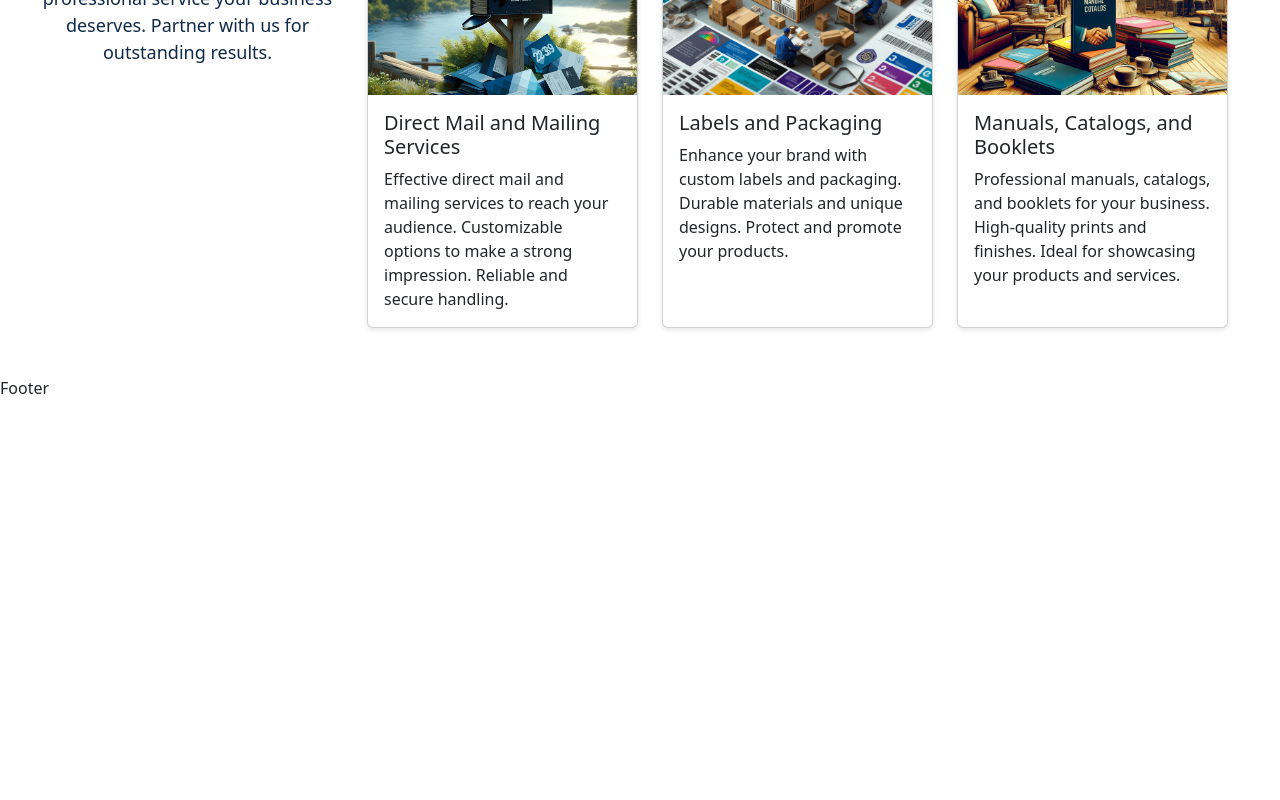
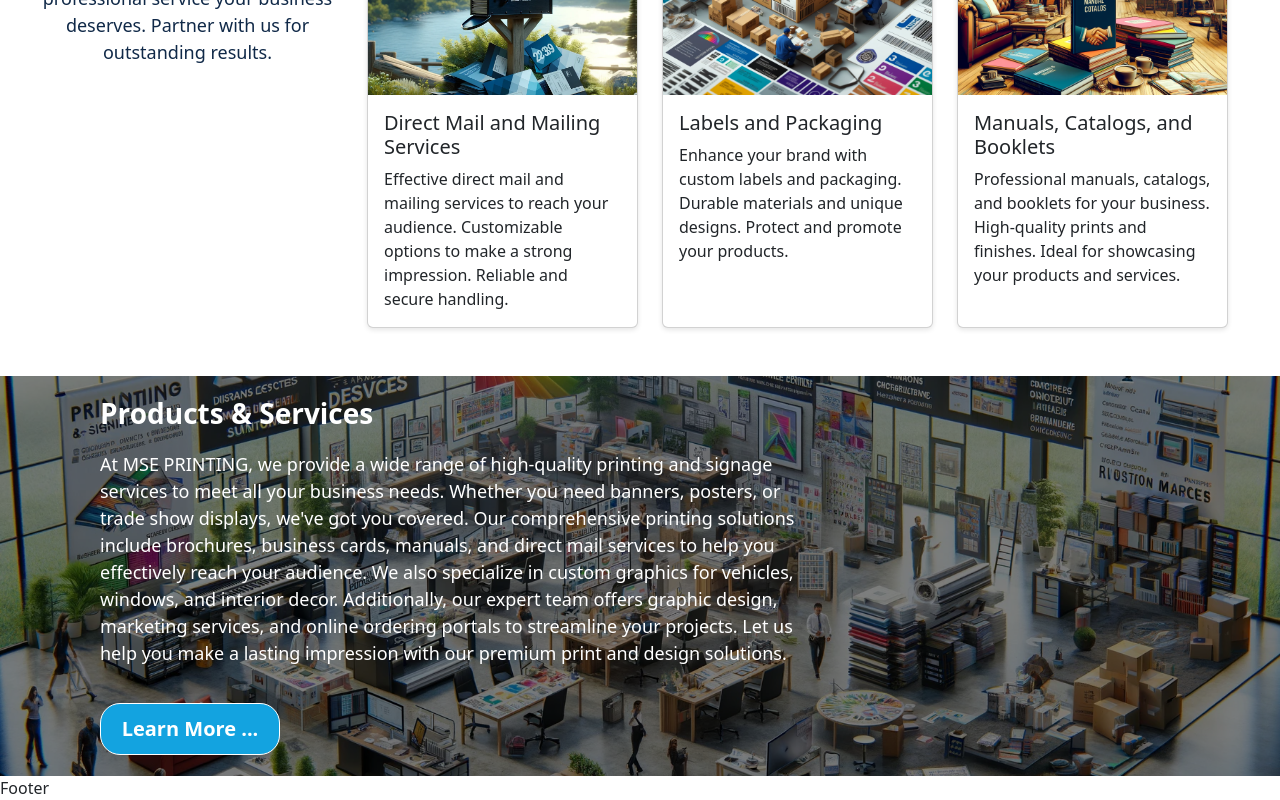
Before and after one commit to sabaPhruidze/mseprinting, a React (Vite) app: page / in a window 1280 px wide. Shown: the part 1224-2024 px from the top of the page. Before the commit the page ends 1624 px from the top, so only its background shows below. Built offline with nearby package versions, Linux system fonts and the light colour scheme.

Commit message:
I finished third part and I think I might make fourth part also and than the footer

```diff
--- a/src/category/Home.tsx
+++ b/src/category/Home.tsx
@@ -2,6 +2,7 @@ import React, { useContext } from "react";
 import { rootContext } from "../Root";
 import CarouselComponent from "../importantparts/CarouselComponent";
 import WhatWeDoCards from "../importantparts/WhatWeDoCards";
+import HomeServices from "../importantparts/HomeServices";
 export default function Home() {
   const context = useContext(rootContext);
 
@@ -16,6 +17,7 @@ export default function Home() {
     <div>
       <CarouselComponent />
       <WhatWeDoCards />
+      <HomeServices />
     </div>
   );
 }
--- /dev/null
+++ b/src/importantparts/HomeServices.tsx
@@ -0,0 +1,31 @@
+import React from "react";
+import {
+  HomeServicesContainer,
+  HomeServicesDarkCover,
+  WWDCTitle,
+  HomeServicesContext,
+  HomeServicesButton,
+} from "../style/HomeStyles";
+
+export default function HomeServices() {
+  return (
+    <HomeServicesContainer>
+      <HomeServicesDarkCover>
+        <WWDCTitle>Products & Services</WWDCTitle>
+        <HomeServicesContext>
+          At MSE PRINTING, we provide a wide range of high-quality printing and
+          signage services to meet all your business needs. Whether you need
+          banners, posters, or trade show displays, we've got you covered. Our
+          comprehensive printing solutions include brochures, business cards,
+          manuals, and direct mail services to help you effectively reach your
+          audience. We also specialize in custom graphics for vehicles, windows,
+          and interior decor. Additionally, our expert team offers graphic
+          design, marketing services, and online ordering portals to streamline
+          your projects. Let us help you make a lasting impression with our
+          premium print and design solutions.
+        </HomeServicesContext>
+        <HomeServicesButton>Learn More ...</HomeServicesButton>
+      </HomeServicesDarkCover>
+    </HomeServicesContainer>
+  );
+}
--- a/src/style/HomeStyles.tsx
+++ b/src/style/HomeStyles.tsx
@@ -2,6 +2,7 @@ import styled from "styled-components";
 import { RowFlex, ColumnFlex } from "./GlobalStyle";
 import "bootstrap/dist/css/bootstrap.min.css";
 import Card from "react-bootstrap/Card";
+import SERVICES from "../assets/icon/home/services/SERVICES.webp";
 
 export const WWDCContainer = styled(RowFlex)`
   width: 100%;
@@ -82,6 +83,7 @@ export const CarouselTitle = styled.h3`
   font-size: 36px;
   text-shadow: 2px 2px 4px rgba(0, 0, 0, 0.9);
 `;
+
 export const CarouselContent = styled.p`
   margin-top: 10px;
   margin-left: 150px;
@@ -121,3 +123,37 @@ export const CardContainer = styled(Card)`
     box-shadow: 0 8px 15px rgba(0, 0, 0, 0.3);
   }
 `;
+
+export const HomeServicesContainer = styled.div`
+  width: 100%;
+  height: 400px;
+  background: url(${SERVICES}) no-repeat center center;
+  background-size: cover;
+  position: relative;
+`;
+
+export const HomeServicesDarkCover = styled.div`
+  position: absolute;
+  top: 0;
+  left: 0;
+  width: 100%;
+  height: 400px;
+  background-color: rgba(0, 0, 0, 0.5);
+  display: flex;
+  flex-direction: column;
+  justify-content: center;
+  text-align: left;
+  padding: 0 100px;
+  color: white;
+`;
+
+export const HomeServicesContext = styled(WWDCParagraph)`
+  width: 700px;
+  text-align: left;
+`;
+
+export const HomeServicesButton = styled(CarouselButton)`
+  margin-top: 20px;
+  margin-left: 0px;
+  max-width: 180px;
+`;
```
